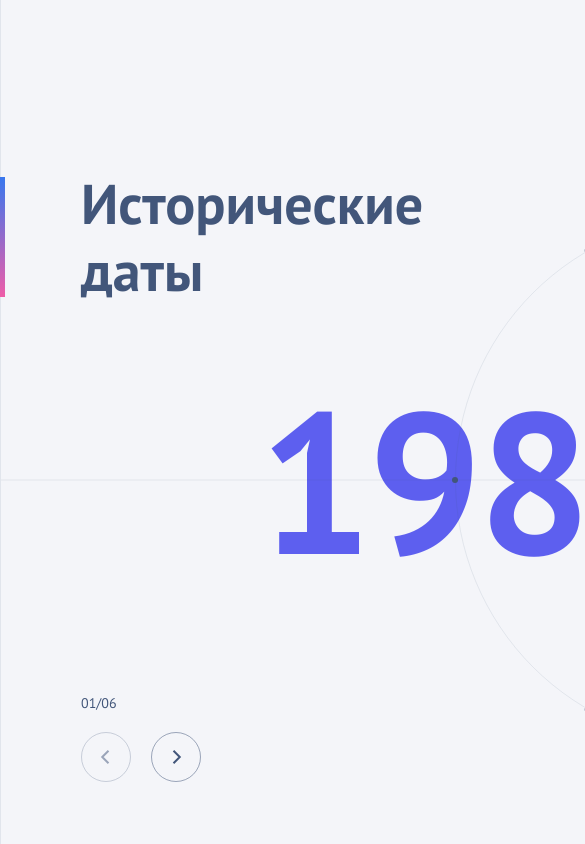
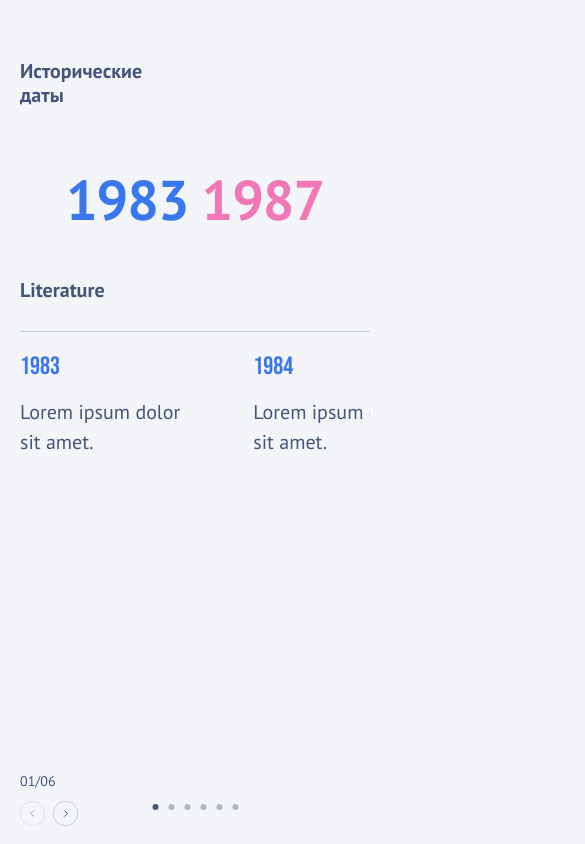
Before and after one commit to fradaaa/historic-events, a React app: page / in a window 390 px wide. Shown: the top 844 px of the page, 585 px wide, since content can reach past the window. Built offline with nearby package versions, Linux system fonts and the light colour scheme.

Commit message:
Add Mobile Layout Styles

```diff
--- a/src/App.module.css
+++ b/src/App.module.css
@@ -32,3 +32,20 @@
   position: absolute;
   bottom: 104px;
 }
+
+@media (max-width: 400px) {
+  .main {
+    width: 100%;
+    height: 100vh;
+    margin: 0;
+    border: none;
+    display: block;
+    padding: 59px 20px 0;
+  }
+
+  .hLine,
+  .vLine,
+  .events {
+    display: none;
+  }
+}
--- a/src/App.tsx
+++ b/src/App.tsx
@@ -2,6 +2,8 @@ import { useEffect, useState } from "react";
 import styles from "./App.module.css";
 import EventsSlider from "./components/EventsSlider/EventsSlider";
 import Fade from "./components/Fade/Fade";
+import MobileEvents from "./components/MobileEvents/MobileEvents";
+import MobilePagination from "./components/MobilePagination/MobilePagination";
 import PeriodYears from "./components/PeriodYears/PeriodYears";
 import PeriodsControls from "./components/PeriodsControls/PeriodsControls";
 import TimePeriods from "./components/TimePeriods/TimePeriods";
@@ -16,7 +18,7 @@ const App = () => {
   const [selectedPeriod, setSelectedPeriod] = useState(0);
   const [rotateAngle, setRotateAngle] = useState(defaultAngle);
 
-  const { startYear, endYear, events } = data[selectedPeriod];
+  const { startYear, endYear, events, title } = data[selectedPeriod];
 
   const [key, setKey] = useState(`${startYear}-${endYear}`);
 
@@ -31,6 +33,10 @@ const App = () => {
       clearTimeout(counter);
     };
   }, [startYear, endYear]);
+
+  const changeSelectedPeriod = (period: number) => {
+    setSelectedPeriod(period);
+  };
 
   const rotateTo = (order: number) => {
     setRotateAngle(defaultAngle - order * angleBetween);
@@ -52,12 +58,16 @@ const App = () => {
   };
 
   const showEvents = key === `${startYear}-${endYear}`;
+  const debEvents = useDebounce(events, 700);
+  const dbTitle = useDebounce(title, 500);
 
   return (
     <main className={styles.main}>
       <div className={styles.vLine}></div>
       <div className={styles.hLine}></div>
       <Title />
+      <PeriodYears startYear={startYear} endYear={endYear} />
+      <MobileEvents title={dbTitle} show={showEvents} events={debEvents} />
       <TimePeriods
         selectedPeriod={selectedPeriod}
         angleBetween={angleBetween}
@@ -71,12 +81,16 @@ const App = () => {
         prevPeriod={prevPeriod}
         nextPeriod={nextPeriod}
       />
-      <PeriodYears startYear={startYear} endYear={endYear} />
       <div className={styles.events}>
         <Fade show={showEvents}>
-          <EventsSlider events={useDebounce(events, 500)} />
+          <EventsSlider events={debEvents} />
         </Fade>
       </div>
+      <MobilePagination
+        currentPeriod={selectedPeriod}
+        maxPeriods={data.length}
+        changeSelectedPeriod={changeSelectedPeriod}
+      />
     </main>
   );
 };
--- a/src/components/EventsSlider/EventsSlider.module.css
+++ b/src/components/EventsSlider/EventsSlider.module.css
@@ -20,3 +20,13 @@
   margin: 15px 0 0;
   cursor: pointer;
 }
+
+@media (max-width: 400px) {
+  .swiperContainer {
+    width: 100%;
+  }
+
+  .eventDetails {
+    width: 170px;
+  }
+}
--- a/src/components/EventsSlider/EventsSlider.tsx
+++ b/src/components/EventsSlider/EventsSlider.tsx
@@ -6,21 +6,19 @@ import SliderButton from "./SliderButton";
 
 type EventsSliderProps = {
   events: TimeSliceEvent[];
+  slidesPerView?: number;
 };
 
-const EventsSlider = ({ events }: EventsSliderProps) => {
+const EventsSlider = ({ events, slidesPerView = 3 }: EventsSliderProps) => {
   // eslint-disable-next-line
   const swiperRef = useRef<any>(null);
   const swiperInstanceRef = useRef<Swiper | null>(null);
   const [activeIndex, setActiveIndex] = useState(0);
 
-  const slidesPerView = 3;
-
   useEffect(() => {
     register();
 
     const params = {
-      spaceBetween: 80,
       slidesPerView,
     };
 
@@ -34,6 +32,7 @@ const EventsSlider = ({ events }: EventsSliderProps) => {
         setActiveIndex(e.activeIndex);
       });
     }
+    // eslint-disable-next-line
   }, []);
 
   const hidePrev = activeIndex === 0;
--- a/src/components/EventsSlider/SliderButton.module.css
+++ b/src/components/EventsSlider/SliderButton.module.css
@@ -19,3 +19,9 @@
 .hidden {
   display: none;
 }
+
+@media (max-width: 400px) {
+  .button {
+    display: none;
+  }
+}
--- a/src/components/PeriodYears/PeriodYears.module.css
+++ b/src/components/PeriodYears/PeriodYears.module.css
@@ -14,3 +14,20 @@
     color: #ef5da8;
   }
 }
+
+@media (max-width: 400px) {
+  .yearsWrapper {
+    position: initial;
+    margin-top: 56px;
+    font-size: 56px;
+    line-height: normal;
+    letter-spacing: -1.12px;
+    display: flex;
+    justify-content: center;
+    color: #3877ee;
+
+    & div:last-of-type {
+      color: #f178b6;
+    }
+  }
+}
--- a/src/components/PeriodsControls/PeriodsControls.module.scss
+++ b/src/components/PeriodsControls/PeriodsControls.module.scss
@@ -43,14 +43,19 @@
   }
 }
 
-.srOnly {
-  position: absolute;
-  width: 1px;
-  height: 1px;
-  padding: 0;
-  margin: -1px;
-  overflow: hidden;
-  clip: rect(0, 0, 0, 0);
-  white-space: nowrap;
-  border-width: 0;
+@media (max-width: 400px) {
+  .controlsWrapper {
+    bottom: 15px;
+    left: 20px;
+  }
+
+  .buttonsWraper {
+    gap: 8px;
+    margin-top: 11px;
+  }
+
+  .button svg {
+    width: 25px;
+    height: 25px;
+  }
 }
--- a/src/components/PeriodsControls/PeriodsControls.tsx
+++ b/src/components/PeriodsControls/PeriodsControls.tsx
@@ -65,7 +65,7 @@ const IconButton = ({ text, ...props }: IconButtonProps) => {
           strokeWidth="2"
         />
       </svg>
-      <span className={styles.srOnly}>{text}</span>
+      <span className="sr-only">{text}</span>
     </button>
   );
 };
--- a/src/components/TimePeriods/PeriodItem.module.scss
+++ b/src/components/TimePeriods/PeriodItem.module.scss
@@ -36,7 +36,7 @@
 
   & .periodItemText {
     opacity: 1;
-    transition: all .3s ease-in-out .8s;
+    transition: all .3s ease-in-out calc(var(--rotate-duration) + 0.1s);
   }
 }
 
--- a/src/components/TimePeriods/TimePeriod.module.css
+++ b/src/components/TimePeriods/TimePeriod.module.css
@@ -22,13 +22,13 @@
 }
 
 .rotate {
-  transition: all 0.7s ease-in-out;
+  transition: all var(--rotate-duration) ease-in-out;
 }
 
 .itemWrapper {
   position: absolute;
   z-index: 10;
-  transition: all 0.7s ease-in-out;
+  transition: all var(--rotate-duration) ease-in-out;
 }
 
 .dot {
@@ -37,3 +37,9 @@
   border-radius: 9999px;
   background-color: #42567a;
 }
+
+@media (max-width: 400px) {
+  .circle {
+    display: none;
+  }
+}
--- a/src/components/Title/Title.module.css
+++ b/src/components/Title/Title.module.css
@@ -17,9 +17,23 @@
   color: #42567a;
   font-family: PT Sans;
   font-size: 56px;
-  font-style: normal;
   font-weight: 700;
   line-height: 120%;
   width: 350px;
   margin: 0;
 }
+
+@media (max-width: 400px) {
+  .titleWrapper {
+    position: initial;
+  }
+
+  .titleGradientLine {
+    display: none;
+  }
+
+  .titleText {
+    font-size: 20px;
+    width: 123px;
+  }
+}
--- a/src/index.tsx
+++ b/src/index.tsx
@@ -1,5 +1,5 @@
 import "modern-normalize";
-import { StrictMode } from "react";
+/* import { StrictMode } from "react"; */
 import ReactDOM from "react-dom/client";
 import App from "./App";
 import "./globals.css";
@@ -8,8 +8,4 @@ const root = ReactDOM.createRoot(
   document.getElementById("root") as HTMLElement,
 );
 
-root.render(
-  <StrictMode>
-    <App />
-  </StrictMode>,
-);
+root.render(<App />);
```
